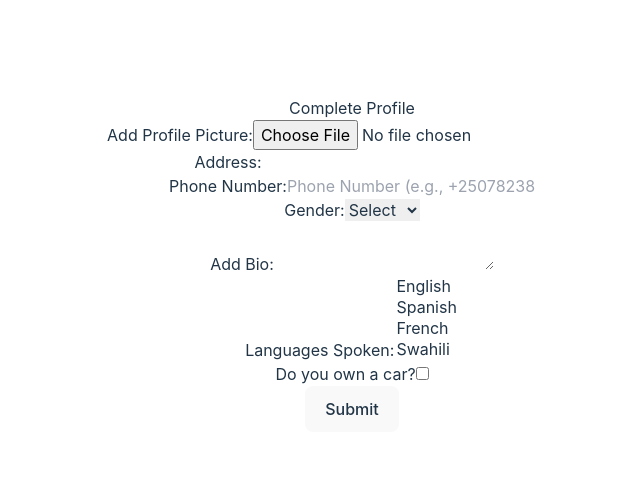
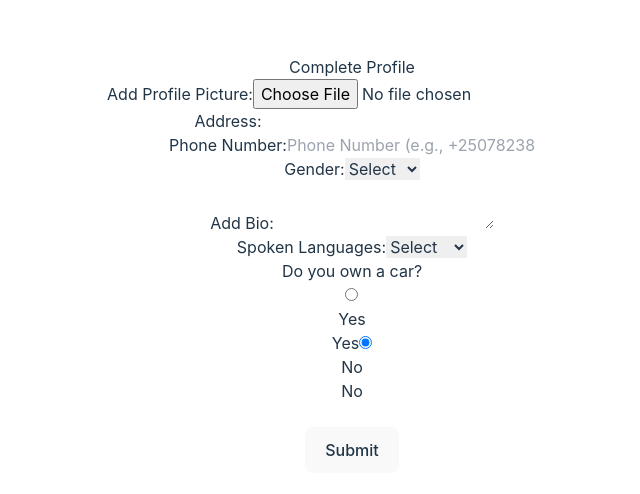
Before and after one commit to AshleyAlpha/Safety_Ride_Connect, a React (Vite) app: page /Profile in a window 1280 px wide. Shown: the part 136-630 px from the top of the page, without its empty margins (288-928 px from the left). Built offline with nearby package versions, Linux system fonts and the light colour scheme.

Commit message:
added radio buttons

```diff
--- a/src/components/pages/Profile.jsx
+++ b/src/components/pages/Profile.jsx
@@ -5,8 +5,8 @@ function ProfileForm() {
   const [address, setAddress] = useState('');
   const [phoneNumber, setPhoneNumber] = useState('');
   const [gender, setGender] = useState('');
+  const [languagesSpoken, setLanguagesSpoken] = useState('');
   const [bio, setBio] = useState('');
-  const [languagesSpoken, setLanguagesSpoken] = useState([]);
   const [hasCar, setHasCar] = useState(false);
   const [errors, setErrors] = useState({});
 
@@ -111,23 +111,56 @@ function ProfileForm() {
 
         {/* Languages Spoken */}
         <label className="block text-black">
-          Languages Spoken:
-          <select multiple value={languagesSpoken} onChange={(e) => setLanguagesSpoken(Array.from(e.target.selectedOptions, option => option.value))} className="w-full rounded-lg border-gray-200 bg-cyan-200 text-black p-4 text-sm shadow-sm">
-            <option value="english">English</option>
-            <option value="spanish">Spanish</option>
-            <option value="french">French</option>
-            <option value="german">Swahili</option>
-            {/* Add more languages as needed */}
+          Spoken Languages:
+          <select value={languagesSpoken} onChange={(e) => setLanguagesSpoken(e.target.value)} className="w-full rounded-lg border-gray-200 bg-cyan-200 text-black p-4 text-sm shadow-sm">
+            <option value="">Select</option>
+            <option value="male">English</option>
+            <option value="female">French</option>
+            <option value="other">Swahili</option>
+            <option value="other">Spanish</option>
           </select>
-          {errors.languagesSpoken && <p className="text-red-500">{errors.languagesSpoken}</p>}
+          {errors.gender && <p className="text-red-500">{errors.gender}</p>}
         </label>
         <br />
 
-        {/* Car Ownership */}
-        <label className="block text-black">
-          Do you own a car?
-          <input type="checkbox" checked={hasCar} onChange={(e) => setHasCar(e.target.checked)} />
-        </label>
+
+{/* Car Ownership */}
+<div className="flex justify-center items-center mb-4">
+  <label className="block text-black mr-4">
+    Do you own a car?
+  </label>
+  <div className="flex items-center">
+    <label className="mr-4 cursor-pointer flex items-center">
+      <input
+        type="radio"
+        name="carOwnership"
+        value="yes"
+        checked={hasCar}
+        onChange={() => setHasCar(true)}
+        className="hidden"
+      />
+      <div className={`w-6 h-6 border rounded-full border-black flex items-center justify-center focus-within:border-black ${hasCar ? 'bg-cyan-700' : ''}`}>
+        <span className="sr-only">Yes</span>
+      </div>
+      <span className="ml-2 text-black">Yes</span>
+    </label>
+    <label className="cursor-pointer flex items-center">
+      <input
+        type="radio"
+        name="carOwnership"
+        value="no"
+        checked={!hasCar}
+        onChange={() => setHasCar(false)}
+        className="hidden"
+      />
+      <div className={`w-6 h-6 border rounded-full border-black flex items-center justify-center focus-within:border-black ${!hasCar ? 'bg-cyan-700' : ''}`}>
+        <span className="sr-only">No</span>
+      </div>
+      <span className="ml-2 text-black">No</span>
+    </label>
+  </div>
+</div>
+
         <br />
 
         {/* Submit Button */}
--- a/src/components/pages/SignUp.jsx
+++ b/src/components/pages/SignUp.jsx
@@ -61,8 +61,8 @@ const SignUp = () => {
     valid = true;
   };
 
-  const handleSignUp = () => {
-    axios({
+  const handleSignUp = async() => {
+    await axios({
       method: "POST",
       url: "https://safety-drive-connect-backend-project-2.onrender.com/api/v1/signup",
       headers: {
@@ -79,7 +79,7 @@ const SignUp = () => {
       // localStorage.setItem("storeToken", response.data)
       setTimeout(() => {
         navigate('/OTP')
-      }, 3000); //
+      }, 2000); //
     }).catch((error)=>{
       console.error(error);
     })
```
